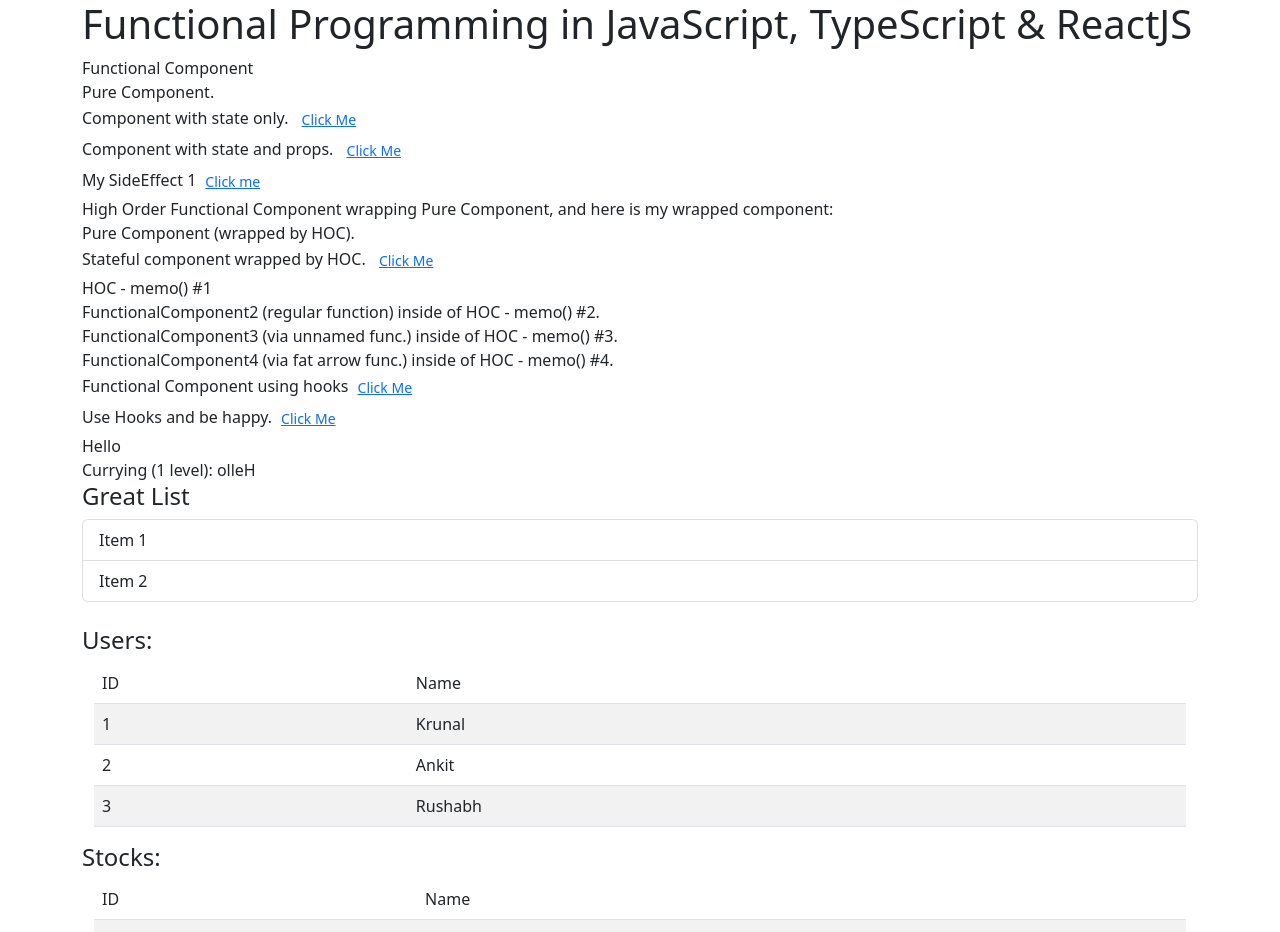
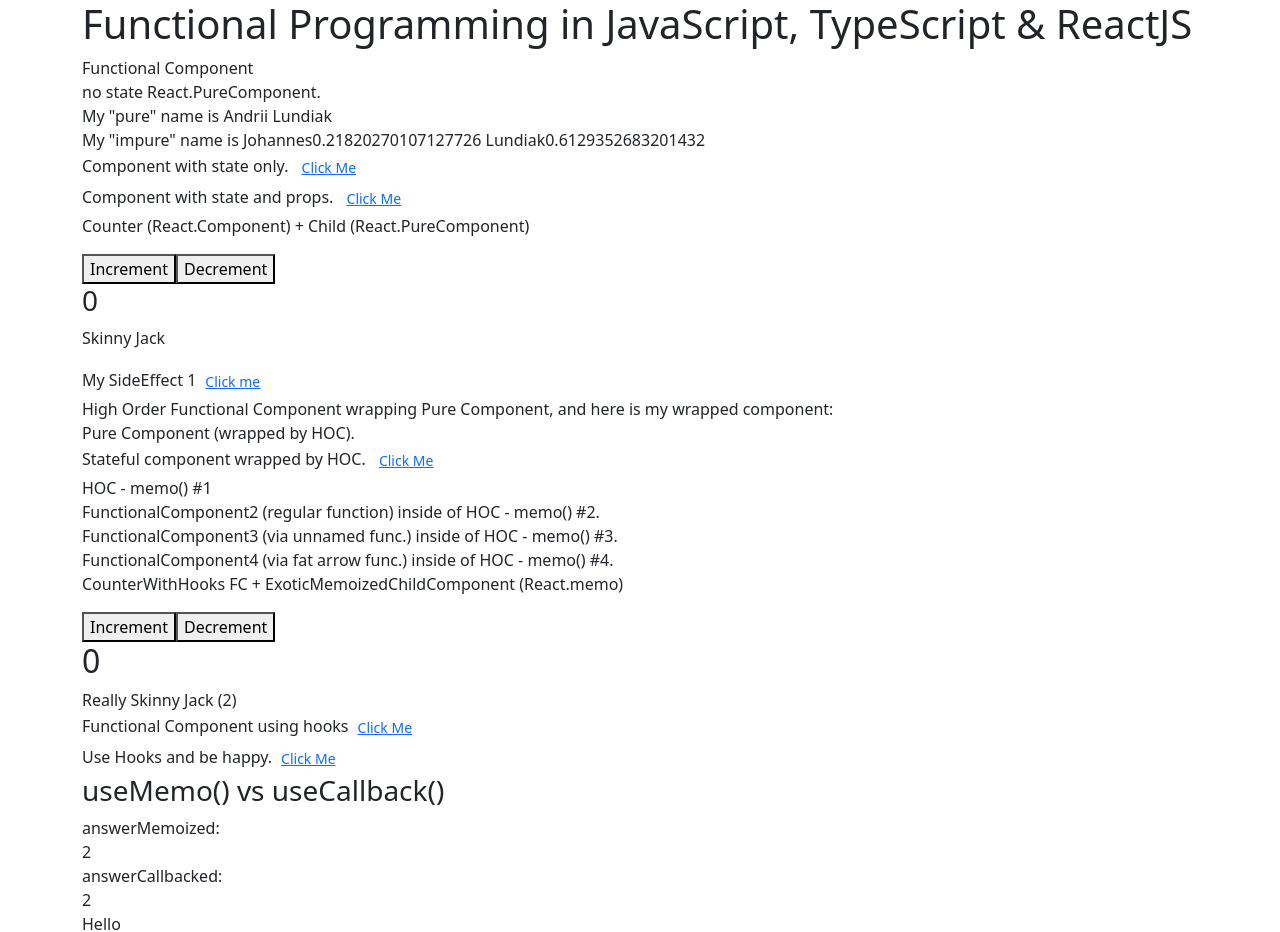
Before and after one commit to alundiak/fp-examples, a React (Create React App) app in the folder fp-react-ts/: page / in a window 1280 px wide. Shown: the top 932 px of the page. Built offline with nearby package versions, Linux system fonts and the light colour scheme.

Commit message:
Extended React FP with pure vs impure components, memoized vs callback-ed behavior.

```diff
--- a/fp-react-ts/src/App.tsx
+++ b/fp-react-ts/src/App.tsx
@@ -2,10 +2,13 @@
 
 import {
   FunctionalComponent,
-  MyPureComponent,
+  MyPureClassComponent,
+  MyImpureFunctionalComponent,
+  NoStateReactPureComponent,
   StateComponent,
   StateAndPropsComponent,
   MySideEffect,
+  CounterStateReactComponent,
   HocFunc,
   CreatedWithHocComponent,
   MyMemoComponentWithFuncComp,
@@ -14,7 +17,9 @@
   MyMemoComponentWithFatArrow,
   ThePowerOfHooks,
   Name,
-  ReversedName
+  ReversedName,
+  CounterFunctionalComponentWithHooks,
+  MemoVsCallback,
   // WithAllMyHeart
 } from './code-react';
 
@@ -27,14 +32,18 @@
 const FPExamples = () => (
   <div className="container">
     <FunctionalComponent msg="Functional Component" />
-    <MyPureComponent msg="Pure Component" />
+    <NoStateReactPureComponent msg="no state React.PureComponent" />
+    <MyPureClassComponent name="Andrii" lastName="Lundiak" />
+    <MyImpureFunctionalComponent name="Johannes" lastName="Lundiak" />
     <StateComponent msg="Component with state" />
     <StateAndPropsComponent msg="Component with state and props" a={3} b={3} />
+    <CounterStateReactComponent />
     <MySideEffect />
+
     <HocFunc
       msg1="High Order Functional Component wrapping Pure Component"
       msg2="Pure Component (wrapped by HOC)"
-      anotherComponent={MyPureComponent}
+      anotherComponent={NoStateReactPureComponent}
     />
     <CreatedWithHocComponent />
     <MyMemoComponentWithFuncComp msg="HOC - memo() #1" />
@@ -44,8 +53,14 @@
     <MyMemoComponentWithUnNamedFunc msg="HOC - memo() #3" />
     {/* @ts-ignore */}
     <MyMemoComponentWithFatArrow msg="HOC - memo() #4" />
+
+    <CounterFunctionalComponentWithHooks />
+
     <ThePowerOfHooks />
     <ThePowerOfHooks msg="Use Hooks and be happy." />
+
+    <MemoVsCallback msg="useMemo() vs useCallback()" />
+
     <Name>Hello</Name>
     <ReversedName>Hello</ReversedName>
     {/* <WithAllMyHeart /> */}
--- a/fp-react-ts/src/code-react.jsx
+++ b/fp-react-ts/src/code-react.jsx
@@ -1,6 +1,5 @@
 /* eslint react/no-multi-comp: 0 */
-
-import React from 'react';
+import React, { useState, useCallback, useMemo } from 'react'
 // import PropTypes from 'prop-types';
 
 export function FunctionalComponent(props) {
@@ -11,7 +10,35 @@
 // TODO
 // FunctionalComponent.propTypes
 
-export class MyPureComponent extends React.PureComponent {
+//
+// Another examples of Pure and Impure Components with React
+// https://www.freecodecamp.org/news/memoization-in-javascript-and-react/#react-memoization-example
+//
+
+// Pure Class component
+export class MyPureClassComponent extends React.Component {
+  render() {
+    return (
+      <div>My "pure" name is {this.props.name} {this.props.lastName}</div>
+    )
+  }
+}
+
+// Impure Functional component
+export function MyImpureFunctionalComponent({ name, lastName }) {
+  return (
+    <div>My "impure" name is {name + Math.random()} {lastName + Math.random()}</div>
+  )
+}
+
+//
+// https://www.freecodecamp.org/news/memoization-in-javascript-and-react/#react-memoization-example
+// Class components that extend the React.PureComponent class have some performance improvements and render optimizations.
+// This is because React implements the shouldComponentUpdate() method for them with a shallow comparison for props and state.
+// When child components rendered EVEN if same props received we need to implement
+// memoization and optimize this situation, we need to extend the React.PureComponent class in our child component
+//
+export class NoStateReactPureComponent extends React.PureComponent {
   // aka stateless pure component
   /* eslint no-useless-constructor: 0 */
   constructor(props) {
@@ -47,7 +74,7 @@
           type="button"
           className="btn btn-sm btn-link"
           onClick={this.onClick}>Click Me
-                </button>
+        </button>
       </div>
     );
   }
@@ -79,14 +106,62 @@
           type="button"
           className="btn btn-sm btn-link"
           onClick={this.onClick}>Click Me
-                </button>
+        </button>
       </div>
     );
   }
 }
 
 //
-// Avoid Side Effect
+// https://www.freecodecamp.org/news/memoization-in-javascript-and-react/#purecomponent-class
+//
+// class Child extends React.Component { // IMPURE (with redundancy memory usage)
+class Child extends React.PureComponent { // PURE (PureComponent gives us some memoization)
+  render() {
+    // When wrapped by <React.StrictMode> it logs TWICE (no matter if extended from React.Component or React.PureComponent)
+    console.log("Skinny Jack");
+    // But what is IMPORTANT HERE that when extends from React.PureComponent <Child /> renders ONLY ONCE - "the most pure way" as FP expects.
+
+    return (
+      <p>{this.props.name}</p>
+    )
+  }
+}
+
+export class CounterStateReactComponent extends React.Component {
+  constructor(props) {
+    super(props)
+    this.state = { count: 0 }
+  }
+
+  handleIncrement = () => {
+    this.setState(prevState => {
+      return { count: prevState.count - 1 };
+    })
+  }
+
+  handleDecrement = () => {
+    this.setState(prevState => {
+      return { count: prevState.count + 1 };
+    })
+  }
+
+  render() {
+    console.log("Parent render"); // When wrapped by <React.StrictMode> it logs TWICE
+
+    return (
+      <div>
+        <p>Counter (React.Component) + Child (React.PureComponent)</p>
+        <button onClick={this.handleIncrement}>Increment</button>
+        <button onClick={this.handleDecrement}>Decrement</button>
+        <h3>{this.state.count}</h3>
+        <Child name={"Skinny Jack"} />
+      </div>
+    )
+  }
+}
+//
+// FP says "Avoid Side Effect" and here is example how to NOT do???
 //
 
 export class MySideEffect extends React.Component {
@@ -117,11 +192,10 @@
           type="button"
           className="btn btn-sm btn-link"
           onClick={() => this.toggleFunc(flagState)}>Click me
-                </button>
+        </button>
       </div>
     );
   }
-
 }
 
 //
@@ -175,8 +249,36 @@
 });
 // typeof HocComponent => "function"
 
+// https://www.freecodecamp.org/news/memoization-in-javascript-and-react/#purecomponent-class
+// In functional components we can't extend the React.PureComponent class.
+// Instead, React offers one HOC and two hooks to deal with memoization.
+
+// FP: "power" because `props.msg` literally left alone which helps to avoid mutation.
+export const ThePowerOfHooks = (props) => {
+  const [myMessage, setMyMessage] = useState(props.msg || 'Functional Component using hooks'); //eslint-disable-line
+
+  // TODO react.useEffect()
+
+  const onClick = () => {
+    setMyMessage('Yeah, you clicked again. But this time, inside of Functional Component with state using Hooks.');
+  };
+
+  return (
+    <div>
+      <span>
+        {myMessage}
+      </span>
+      <button
+        type="button"
+        className="btn btn-sm btn-link"
+        onClick={onClick}>Click Me
+      </button>
+    </div>
+  );
+};
+
 //
-// HOC + Memoization
+// HOC + Memoization (memo does a similar job to PureComponent, avoiding unnecessary re-renders of the components it wraps)
 //
 export const MyMemoComponentWithFuncComp = React.memo(FunctionalComponent);
 
@@ -201,29 +303,73 @@
   return <div>FunctionalComponent4 (via fat arrow func.) inside of {msg}.</div>;
 });
 
-export const ThePowerOfHooks = (props) => {
-  const [myMessage, setMyMessage] = React.useState(props.msg || 'Functional Component using hooks'); //eslint-disable-line
+//
+// React.memo() + React.useCallback()
+//
 
-  // TODO react.useEffect()
+// React.memo() doesn't work if the prop being passed to the component is a function
+// So passing prop `name` as function is bad.
+// In reality a new function is being created on EVERY parent component re-render.
+// So if a new function is being created, that means we have a NEW PROP and that means our child component should re-render as well.
+export const ExoticMemoizedChildComponent = React.memo(function Child({ name }) {
+  console.log("Skinny Jack (2)", name);
+  return (
+    <>
+      {name()}
+      <div>Really Skinny Jack (2)</div>
+    </>
+  )
+});
 
-  const onClick = () => {
-    setMyMessage('Yeah, you clicked again. But this time, inside of Functional Component with state using Hooks.');
-  };
+export function CounterFunctionalComponentWithHooks() {
+  const [count, setCount] = useState(0);
+
+  const handleIncrement = () => setCount(count + 1);
+  const handleDecrement = () => setCount(count - 1);
 
   return (
     <div>
-      <span>
-        {myMessage}
-      </span>
-      <button
-        type="button"
-        className="btn btn-sm btn-link"
-        onClick={onClick}>Click Me
-            </button>
+      {console.log('parent')}
+      <p>CounterWithHooks FC + ExoticMemoizedChildComponent (React.memo)</p>
+      <button onClick={() => handleIncrement()}>Increment</button>
+      <button onClick={() => handleDecrement()}>Decrement</button>
+
+      <h2>{count}</h2>
+
+      {/* Bad, not memoized, re-renders ALWAYS */}
+      {/* <ExoticMemoizedChildComponent name={() => console.log('Skinny Jack (basic function)')} /> */}
+      {/* Better. Re-renders ONLY ONCE */}
+      <ExoticMemoizedChildComponent name={useCallback(() => { console.log('Skinny Jack (w useCallback())') }, [])} />
     </div>
+  )
+}
+
+//
+// React.useMemo() hook
+//
+// https://www.freecodecamp.org/news/memoization-in-javascript-and-react/#when-to-use-the-usememo-hook
+// useMemo is a hook very similar to useCallback, but instead caching a function, useMemo will cache the return value of a function.
+// You can use useMemo in a very similar way to the memo HOC. The difference is that useMemo is a hook with an array of dependencies,
+// and memo is a HOC that accepts as parameter an optional function that uses props to conditionally update the component.
+
+export const MemoVsCallback = ({ msg }) => {
+
+  var num = 1
+  const answerMemoized = useMemo(() => num + 1, [num])
+  console.log(answerMemoized); // 2
+
+  var num = 1
+  const AnswerCallbacked = useCallback(() => num + 1, [num]);
+  console.log(AnswerCallbacked); // () => num + 1
+
+  return (
+    <>
+      <h3>{msg}</h3>
+      answerMemoized: <div>{answerMemoized}</div>
+      answerCallbacked: <div><AnswerCallbacked /></div>
+    </>
   );
-};
-
+}
 //
 // CURRYING (may also interfere with term Chaining)
 // ReactJS HOC takes another COMPONENT as argument.
@@ -243,7 +389,6 @@
   </PassedComponent>
 );
 
-
 const reverse = (PassedComponent) => {
   return function ReversedName({ children, ...props }) {
     return (
@@ -253,7 +398,6 @@
     );
   }
 };
-
 
 export const Name = (props) => <div>{props.children}</div>;
 export const ReversedName = reverse(Name);
--- a/fp-react-ts/src/index.tsx
+++ b/fp-react-ts/src/index.tsx
@@ -7,7 +7,7 @@
 );
 
 root.render(
-  <React.StrictMode>
-    <App />
-  </React.StrictMode>
+  // <React.StrictMode>
+  <App />
+  // </React.StrictMode>
 );
```
